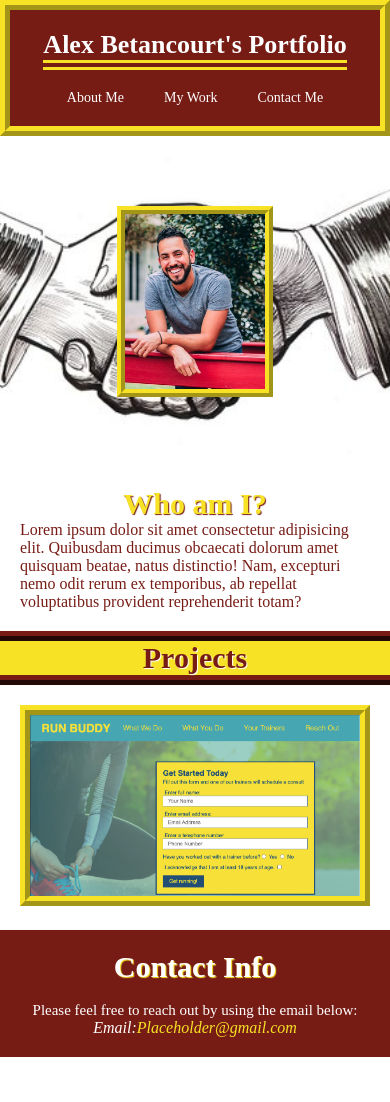
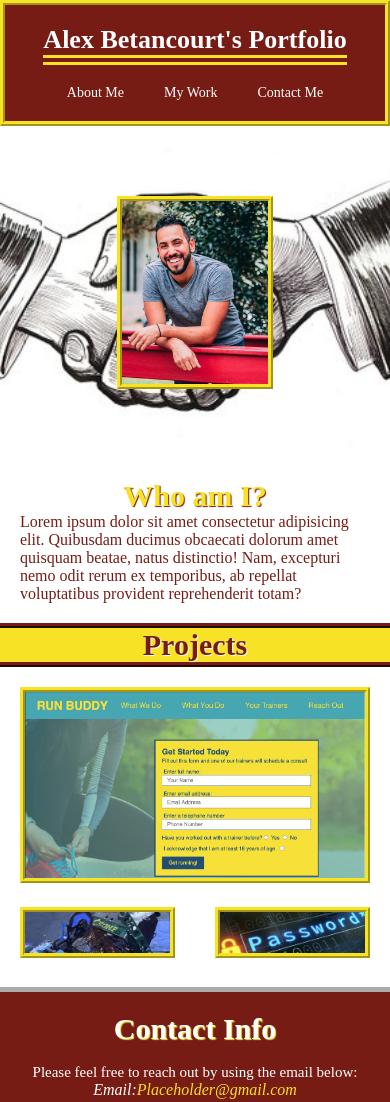
Before and after one commit to ajbf92/portfolio, a plain HTML site: page index.html in a window 390 px wide. Before the commit the page ends 1057 px from the top, so only its background shows below. Drawn offline with Linux system fonts and the light colour scheme.

Commit message:
edit media query, add other projects and edit styling

```diff
--- a/assets/css/style.css
+++ b/assets/css/style.css
@@ -2,6 +2,12 @@
     box-sizing: border-box;
     margin: 0;
     Padding: 0;
+}
+.left {
+    justify-content: flex-start;
+}
+.right {
+    justify-content: flex-end;
 }
 
 /*header section*/
@@ -119,17 +125,32 @@ nav ul li a:hover {
     color: rgb(119, 28, 21);
     text-shadow: 1px 1px 1px #ffffff;
 }
-.run-buddy {
+.main-project {
     display:flex;
     justify-content: center;
     padding: 20px;
 }
-.run-buddy img {
+.main-project img {
     width: 100%;
     justify-content: center;
-    border: ridge 10px #f7e225;
+    border: ridge 8px #f7e225;
 }
+.projects {
+    display: flex;
+    flex-direction: row;
+    justify-content: space-between;
+}
+.projects a {
+    justify-content: space-between;
+    width: 0 auto;
+    padding: 0 20px 20px 20px;
+}
+.projects a img {
+    width: 100%;
+    border: ridge 8px #f7e225;
+    justify-content: space-between;
 
+}
 /*my work styling ends*/
 
 /*contact styling starts*/
@@ -139,6 +160,7 @@ nav ul li a:hover {
     background-color: rgb(119, 28, 21);
     padding: 20px;
     justify-content: center;
+    border-top: 10px ridge #ffffff;
 
 }
 .contact-me h2 {
@@ -193,20 +215,31 @@ nav ul li a:hover {
     .about-me h2 {
         font-size: 38px;
     }
+    .about-me p {
+        font-size: 18px;
+    }
     .my-work h2 {
         font-size: 38px;
     }
     .contact-me h2 {
         font-size: 36px;
     }
-     .about-me p {
-         font-size: 18px;
-   }
+
  }
 
 
   /* MEDIA QUERY FOR MOBILE PHONES AND SMALLER */
   @media screen and (max-width: 575px) {
+    header {
+        border-top: 8px ridge #f7e225;
+        border-left: 8px ridge #f7e225;
+        border-right: 8px ridge #f7e225;
+        }
+    nav {
+        border-bottom: 8px ridge #f7e225;
+        border-left: 8px ridge #f7e225;
+        border-right: 8px ridge #f7e225;
+    }
     header h1 {
        font-size: 40px;
     }
@@ -217,20 +250,44 @@ nav ul li a:hover {
         width: 35vw;
         border: 8px ridge #f7e225;
     }
+    .about-me {
+        border-bottom: 8px ridge  rgb(119, 28, 21);
+    }
     .about-me h2 {
         font-size: 38px;
+    }
+    .about-me p {
+        font-size: 16px;
+    }
+    .my-work {
+        border-bottom: 8px ridge  rgb(119, 28, 21);
     }
     .my-work h2 {
         font-size: 38px;
     }
+    .main-project img {
+        border: ridge 8px #f7e225;
+    }
+    .projects a img {
+        border: ridge 8px #f7e225;
+    }
     .contact-me h2 {
         font-size: 36px;
     }
-    .about-me p {
-        font-size: 16px;
+
 }
+
+@media screen and (max-width: 507px) {
+    header {
+        border-top: 5px ridge #f7e225;
+        border-left: 5px ridge #f7e225;
+        border-right: 5px ridge #f7e225;
         }
-@media screen and (max-width: 507px) {
+    nav {
+        border-bottom: 5px ridge #f7e225;
+        border-left: 5px ridge #f7e225;
+        border-right: 5px ridge #f7e225;
+    }
     header h1 {
         font-size: 30px;
     }
@@ -240,19 +297,31 @@ nav ul li a:hover {
      }
     .hero-content-image img {
         width: 40vw;
-        border: 8px ridge #f7e225;
+        border: 5px ridge #f7e225;
+    }
+    .about-me {
+        border-bottom: 5px ridge  rgb(119, 28, 21);
     }
     .about-me h2 {
         font-size: 30px;
     }
+    .about-me p {
+        font-size: 18px;
+    }
+    .my-work {
+        border-bottom: 5px ridge  rgb(119, 28, 21);
+    }
     .my-work h2 {
         font-size: 30px;
     }
+    .main-project img {
+        border: ridge 5px #f7e225;
+    }
+    .projects a img {
+        border: ridge 5px #f7e225;
+    }
      .contact-me h2 {
          font-size: 30px;
-     }
-     .about-me p {
-         font-size: 18px;
     }
     .contact-me p {
         font-size: 16px;
@@ -263,6 +332,16 @@ nav ul li a:hover {
 }
 
 @media screen and (max-width: 406px) {
+    header {
+    border-top: 5px ridge #f7e225;
+    border-left: 5px ridge #f7e225;
+    border-right: 5px ridge #f7e225;
+    }
+    nav {
+        border-bottom: 5px ridge #f7e225;
+        border-left: 5px ridge #f7e225;
+        border-right: 5px ridge #f7e225;
+    }
     header h1 {
         font-size: 26px;
     }
@@ -272,19 +351,31 @@ nav ul li a:hover {
     }
     .hero-content-image img {
         width: 40vw;
-        border: 8px ridge #f7e225;
+        border: 5px ridge #f7e225;
+    }
+    .about-me {
+        border-bottom: 5px ridge  rgb(119, 28, 21);
     }
     .about-me h2 {
         font-size: 30px;
      }
+    .about-me p {
+        font-size: 16px;
+    }
+    .my-work {
+        border-bottom: 5px ridge  rgb(119, 28, 21);
+    }
     .my-work h2 {
         font-size: 30px;
     }
+    .main-project img {
+        border: ridge 5px #f7e225;
+    }
+    .projects a img {
+        border: ridge 5px #f7e225;
+    }
     .contact-me h2 {
         font-size: 30px;
-     }
-     .about-me p {
-         font-size: 16px;
     }
     .contact-me p {
         font-size: 15px;
--- a/index.html
+++ b/index.html
@@ -48,11 +48,21 @@
         <div class="my-work" id="my-work">
             <h2>Projects</h2>
         </div>
-        <div class="run-buddy">
+        <div class="main-project">
             <a href="https://ajbf92.github.io/run-buddy/">
             <img src="./assets/images/run-buddy.png" alt="">
             </a>
         </div>
+        <div class="projects">
+            <a href="https://ajbf92.github.io/robot-gladiators/">
+                <img src="./assets/images/robot-gladiator.png" alt="" class="left">
+            </a>
+            <a href="" >
+                <img src="./assets/images/password-generator.png" alt="" class ="right">
+            </a>
+        </div>
+
+
         <!--My Work Ends-->
 
         <!--Contact Me Starts-->
```
Also changed, not shown: assets/images/password-generator.png (added), assets/images/robot-gladiator.png (added). Lines whose indentation alone changed are shown as unchanged.
